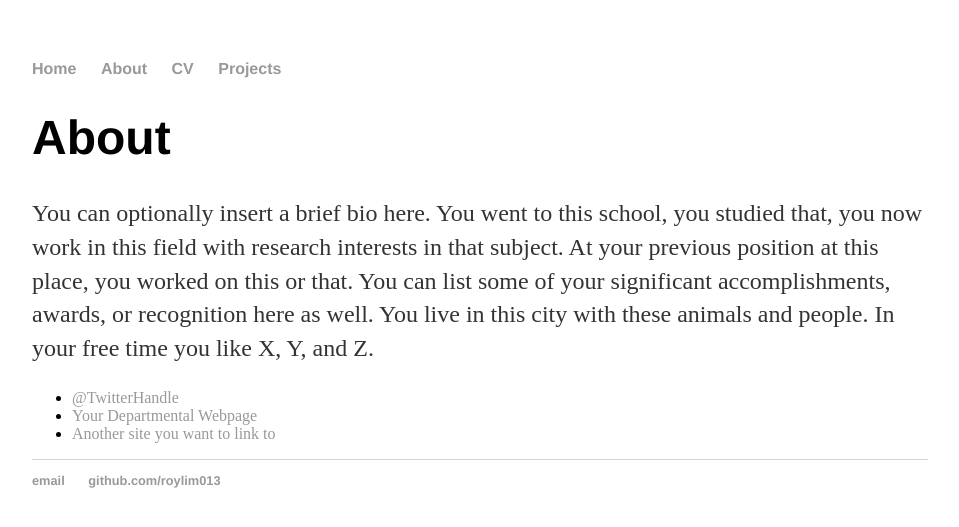
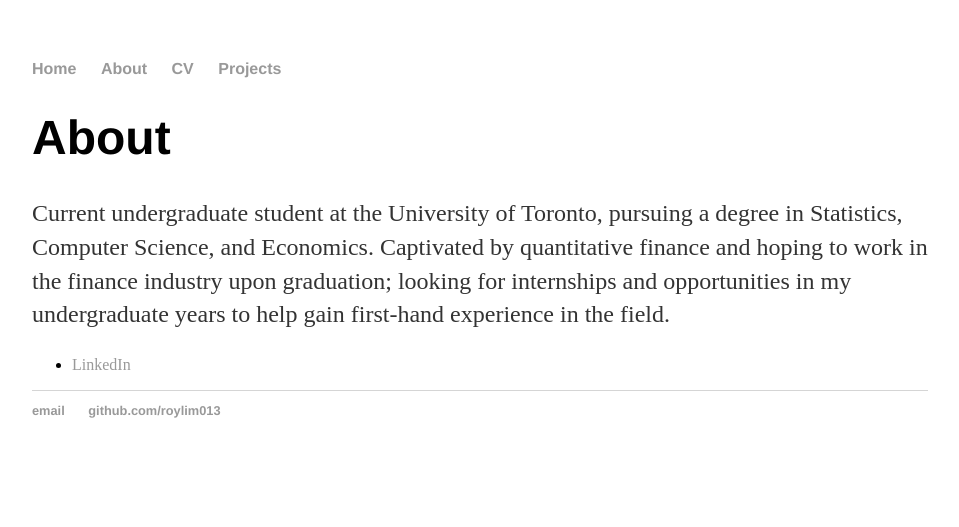
Before and after one commit to roylim013/roylim013.github.io, a Jekyll site: the page built from about/index.html, in a window 1280 px wide. Shown: the top 527 px of the page, without its empty margins (160-1119 px from the left). Built offline with Jekyll 4.4.1, drawn with Linux system fonts in a browser that asks for light colours.

Commit message:
Update index.html

```diff
--- a/about/index.html
+++ b/about/index.html
@@ -1,15 +1,13 @@
 ---
 layout: default
-title: About Hank Quinlan
+title: About Roy Lim
 ---
 
 		<div class="about">
 			<h1>About</h1>
-			<p>You can optionally insert a brief bio here. You went to this school, you studied that, you now work in this field with research interests in that subject. At your previous position at this place, you worked on this or that. You can list some of your significant accomplishments, awards, or recognition here as well. You live in this city with these animals and people. In your free time you like X, Y, and Z.</p>
+			<p>Current undergraduate student at the University of Toronto, pursuing a degree in Statistics, Computer Science, and Economics. Captivated by quantitative finance and hoping to work in the finance industry upon graduation; looking for internships and opportunities in my undergraduate years to help gain first-hand experience in the field.</p>
 
 			<ul class="contacts">
-				<li><a href="#">@TwitterHandle</a></li>
-				<li><a href="#">Your Departmental Webpage</a></li>
-				<li><a href="#">Another site you want to link to</a></li>
+				<li><a href="https://www.linkedin.com/in/roylim01/">LinkedIn</a></li>
 				</ul>
 		</div>
```
